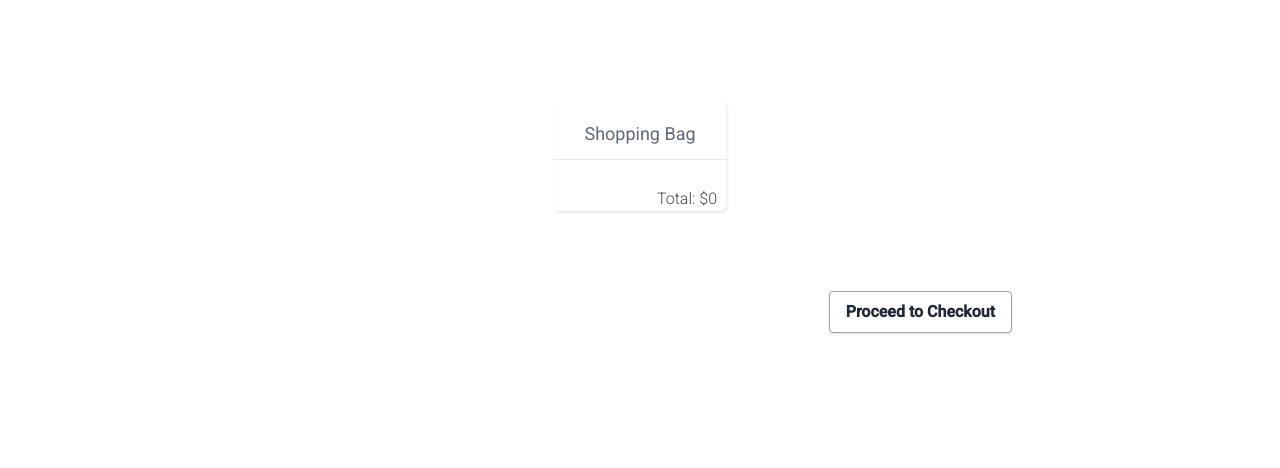
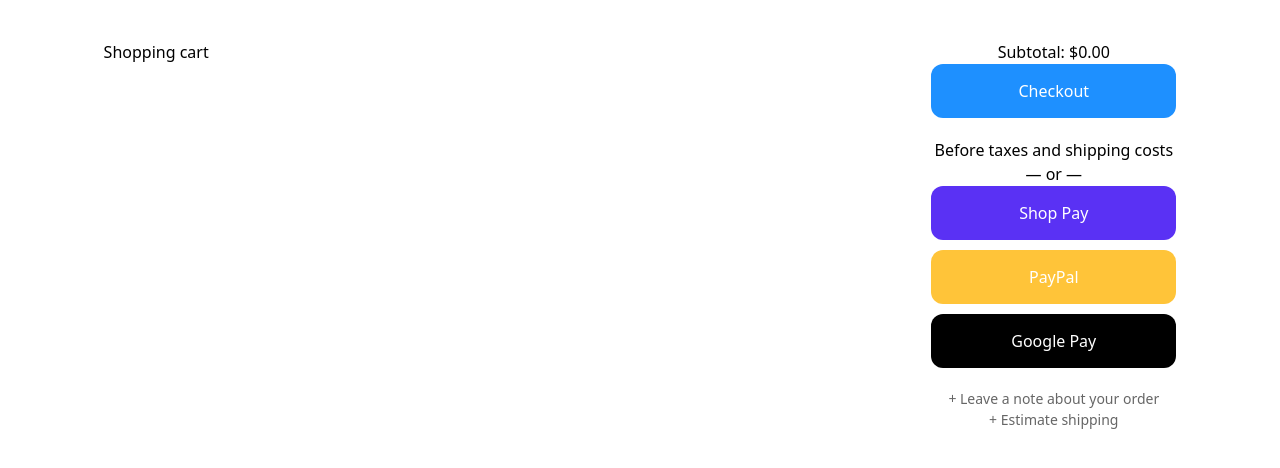
Before and after one commit to praveen4554/Ecomm, a React (Create React App) app: page /cart in a window 1280 px wide. Shown: the top 468 px of the page. Built offline with nearby package versions, Linux system fonts and the light colour scheme.

Commit message:
upaded cart page

```diff
--- a/src/Cart/Cart.css
+++ b/src/Cart/Cart.css
@@ -1,217 +1,148 @@
-@import url(https://fonts.googleapis.com/css?family=Roboto:300,400,500);
+.cart-wrapper {
+  display: flex;
+  justify-content: space-evenly;
+  width: 100%;
+  padding: 20px;
 
-* {
-  box-sizing: border-box;
-}
-
-html,
-body {
-  width: 100%;
-  height: 100%;
-  padding: 10px;
-  margin: 0;
-  font-family: 'Roboto', sans-serif;
 }
 
 .shopping-cart {
-  width: auto;
-  height: auto;
-  margin: 80px auto;
+  width: 60%;
+  margin-right: 20px;
   background: #FFFFFF;
-  box-shadow: 1px 2px 3px 0px rgba(0,0,0,0.10);
+  padding: 20px;
   border-radius: 6px;
-
-  display: flex;
-  flex-direction: column;
-}
-
-.title {
-  height: 60px;
-  border-bottom: 1px solid #E1E8EE;
-  padding: 20px 30px;
-  color: #5E6977;
-  font-size: 18px;
-  font-weight: 400;
 }
 
 .item {
-  padding: 20px 30px;
-  height: 120px;
   display: flex;
+  align-items: center;
+  margin-bottom: 20px;
+  border-top: 1px solid black;
+  border-bottom: 1px solid black;
+  padding: 10px 0;
+  justify-content: space-between; /* Align items correctly */
 }
 
-.item:nth-child(3) {
-  border-top:  1px solid #E1E8EE;
-  border-bottom:  1px solid #E1E8EE;
+.image {
+
+  flex: 0 0 150px; /* Set fixed width for image column */
+  text-align: center;
 }
 
-/* Buttons -  Delete and Like */
-.buttons {
-  position: relative;
-  padding-top: 30px;
-  margin-right: 60px;
+
+.total-price {
+  font-size: 16px;
+  font-weight: 500;
 }
 
-.delete-btn {
-  display: inline-block;
-  cursor: pointer;
-  width: 18px;
-  height: 17px;
-  background: url("delete-icn.svg") no-repeat center;
-  margin-right: 20px;
+.quantity {
+  display: flex;
+  align-items: center;
+  border: 1px solid black;
+  left: 20px; /* Shifting the quantity controls slightly to the right */
 }
 
-.like-btn {
-  position: absolute;
-  top: 9px;
-  left: 15px;
-  display: inline-block;
-  background: url('twitter-heart.png');
-  width: 60px;
-  height: 60px;
-  background-size: 2900%;
-  background-repeat: no-repeat;
+.quantity input {
+  width: 40px;
+  text-align: center;
+  border: 1px solid #ccc;
+  margin: 0 10px;
+}
+
+button {
+  border: none;
+  background: transparent;
   cursor: pointer;
 }
 
-.is-active {
-  animation-name: animate;
-  animation-duration: .8s;
-  animation-iteration-count: 1;
-  animation-timing-function: steps(28);
-  animation-fill-mode: forwards;
+.plus-btn img, .minus-btn img {
+  width: 15px;
+  height: auto;
 }
 
-@keyframes animate {
-  0%   { background-position: left;  }
-  50%  { background-position: right; }
-  100% { background-position: right; }
+/* Checkout section */
+.checkout-section {
+  width: 23%;
+  background: #FFFFFF;
+  padding: 20px;
+  border-radius: 6px;
 }
 
-/* Product Image */
-.image {
-  margin-right: 50px;
-}
-
-/* Product Description */
-.description {
-  padding-top: 10px;
-  margin-right: 60px;
-  width: 115px;
-}
-
-.description span {
-  display: block;
-  font-size: 14px;
-  color: #43484D;
-  font-weight: 400;
-}
-
-.description span:first-child {
-  margin-bottom: 5px;
-}
-.description span:last-child {
-  font-weight: 300;
-  margin-top: 8px;
-  color: #86939E;
-}
-
-/* Product Quantity */
-.quantity {
-  padding-top: 20px;
-  margin-right: 60px;
-}
-.quantity input {
-  -webkit-appearance: none;
-  border: none;
-  text-align: center;
-  width: 32px;
-  font-size: 16px;
-  color: #43484D;
-  font-weight: 300;
-}
-
-button[class*=btn] {
-  width: 30px;
-  height: 30px;
-  background-color: #E1E8EE;
-  border-radius: 6px;
+.checkout-btn {
+  background-color: #1e90ff;
+  color: white;
+  padding: 15px;
+  width: 100%;
+  margin-bottom: 20px;
   border: none;
   cursor: pointer;
 }
-.minus-btn img {
-  margin-bottom: 3px;
-  max-width: 10px;
-  height: auto;
-  margin-left: -4px;
-}
-.plus-btn img {
-  margin-top: 2px;
-  max-width: 10px;
-  height: auto;
-  margin-left: -4px;
-}
-button:focus,
-input:focus {
-  outline:0;
+
+.payment-buttons {
+  display: flex;
+  flex-direction: column;
+  gap: 10px;
 }
 
-/* Total Price */
-.total-price {
-  width: 83px;
-  padding-top: 27px;
-  text-align: center;
-  font-size: 16px;
-  color: #43484D;
-  font-weight: 300;
+.payment-buttons button{
+  border: none;
+  cursor: pointer;
+  color: white;
+  padding: 15px;
+
 }
 
-/* Responsive */
+.shop-pay {
+  background-color: #5a31f4;
+}
+
+.paypal {
+  background-color: #ffc439;
+}
+
+.gpay {
+  background-color: black;
+}
+
+.checkout-section p {
+  text-align: center;
+}
+
+.text {
+  position: relative;
+  margin-top: 20px;
+  text-align: center;
+  font-size: 14px;
+  color: #666;
+}
+
+/* Responsive adjustments */
 @media (max-width: 800px) {
-  .shopping-cart {
+  .cart-wrapper {
+    flex-direction: column;
+  }
+
+  .shopping-cart,
+  .checkout-section {
     width: 100%;
-    height: auto;
-    overflow: hidden;
   }
+
   .item {
-    height: auto;
-    flex-wrap: wrap;
-    justify-content: center;
+    flex-direction: column;
+    align-items: center;
   }
-  .image img {
-    width: 50%;
+
+  .image,
+  .description,
+  .quantity {
+    margin-right: 0;
+    margin-bottom: 10px;
+    text-align: center;
   }
-  .image,
-  .quantity,
-  .description {
-    width: 100%;
+
+  .total-price {
+    margin-left: 0;
     text-align: center;
-    margin: 6px 0;
-  }
-  .buttons {
-    margin-right: 20px;
   }
 }
-
-.total-price-detail {
-    padding-top: 27px;
-    text-align: center;
-    font-size: 16px;
-    color: #43484D;
-    font-weight: 300;
-}
-.total-price-detail span {
-    float: right;
-    margin-right: 5%;
-}
-
-.cart-cotainer {
-    display: flex;
-    flex-direction: column;
-    width: 100%;
-}
-
-.next button {
-    float: right;
-    margin-right: 20%;
-}
--- a/src/Cart/Cart.js
+++ b/src/Cart/Cart.js
@@ -1,65 +1,84 @@
-import { useEffect } from 'react';
-import './Cart.css';
-import plus from './plus.svg';
-import minus from './minus.svg';
+import { useEffect } from "react";
+import "./Cart.css";
+import plus from "./plus.svg";
+import minus from "./minus.svg";
 import { useSelector, useDispatch } from "react-redux";
 import { addItem, removeItem } from "../Redux/Reducer/Cart";
-import {  useNavigate } from "react-router-dom";
+import { useNavigate } from "react-router-dom";
 
 const Cart = () => {
   const cartItems = useSelector((state) => state.itemCart?.items);
-    const amount = cartItems?.reduce((acc, cur) => acc + parseFloat(cur.price) * cur.quantity, 0);
+  const amount = cartItems?.reduce(
+    (acc, cur) => acc + parseFloat(cur.price) * cur.quantity,
+    0
+  );
   const navigate = useNavigate();
-    const navigateToCheckout = () => navigate('/checkout');
+  const navigateToCheckout = () => navigate("/checkout");
   const dispatch = useDispatch();
   const addQuantity = (item) => {
     dispatch(addItem(item));
-    }
+  };
   const removeQuantity = (item) => {
     dispatch(removeItem(item));
-    }
+  };
 
   return (
-        <div className="cart-cotainer">
+    <div className="cart-wrapper">
       <div className="shopping-cart">
-            <div className="title">
-                Shopping Bag
-            </div>
-
-            {cartItems?.map((product, index) => <div className="item" key={index}>
-                <div className="buttons">
-                    <span className="delete-btn"></span>
-                    <span className="like-btn"></span>
-                </div>
-
+      <h3>Shopping cart</h3>
+        {cartItems?.map((product, index) => (
+          <div className="item" key={index}>
             <div className="image">
-                    <img src={product.img} alt="" width={120} height={80} />
+              <img src={product.img} alt={product.productName} width={120} height={80} />
             </div>
 
             <div className="description">
               <span>{product.productName}</span>
               <span>{product.color}</span>
             </div>
+            <div className="total-price">${product.price}</div>
 
             <div className="quantity">
-                    <button className="plus-btn" type="button" name="button" onClick={() => addQuantity(product)}>
-                        <img src={plus} alt="" />
+            <button
+                className="minus-btn"
+                type="button"
+                onClick={() => removeQuantity(product)}
+              >
+                <img src={minus} alt="minus" />
               </button>
-                    <input type="text" name="name" value={product.quantity} />
-                    <button className="minus-btn" type="button" name="button" onClick={() => removeQuantity(product)}>
-                        <img src={minus} alt="" />
+
+              <input type="text" value={product.quantity} readOnly />
+              <button
+                className="plus-btn"
+                type="button"
+                onClick={() => addQuantity(product)}
+              >
+                <img src={plus} alt="plus" />
               </button>
             </div>
+          </div>
+        ))}
+      </div>
 
-                <div className="total-price">${product.price}</div>
-            </div>)}
-            <div className="total-price-detail"><span>Total: ${amount}</span></div>
+      <div className="checkout-section">
+        <p>Subtotal: ${amount.toFixed(2)}</p>
+        <button className="checkout-btn" onClick={navigateToCheckout}>
+          Checkout
+        </button>
+        <p>Before taxes and shipping costs</p>
+        <p>— or —</p>
+        <div className="payment-buttons">
+          <button className="shop-pay">Shop Pay</button>
+          <button className="paypal">PayPal</button>
+          <button className="gpay">Google Pay</button>
         </div>
-            <div className="next"><button class="bg-white hover:bg-gray-100 text-gray-800 font-semibold py-2 px-4 border border-gray-400 rounded shadow" onClick={navigateToCheckout}>
-                Proceed to Checkout
-            </button></div>
+        <div className="text">
+          <p>+ Leave a note about your order</p>
+          <p>+ Estimate shipping</p>
         </div>
-    )
-}
+      </div>
+    </div>
+  );
+};
 
 export default Cart;
```
Lines whose indentation alone changed are shown as unchanged.
